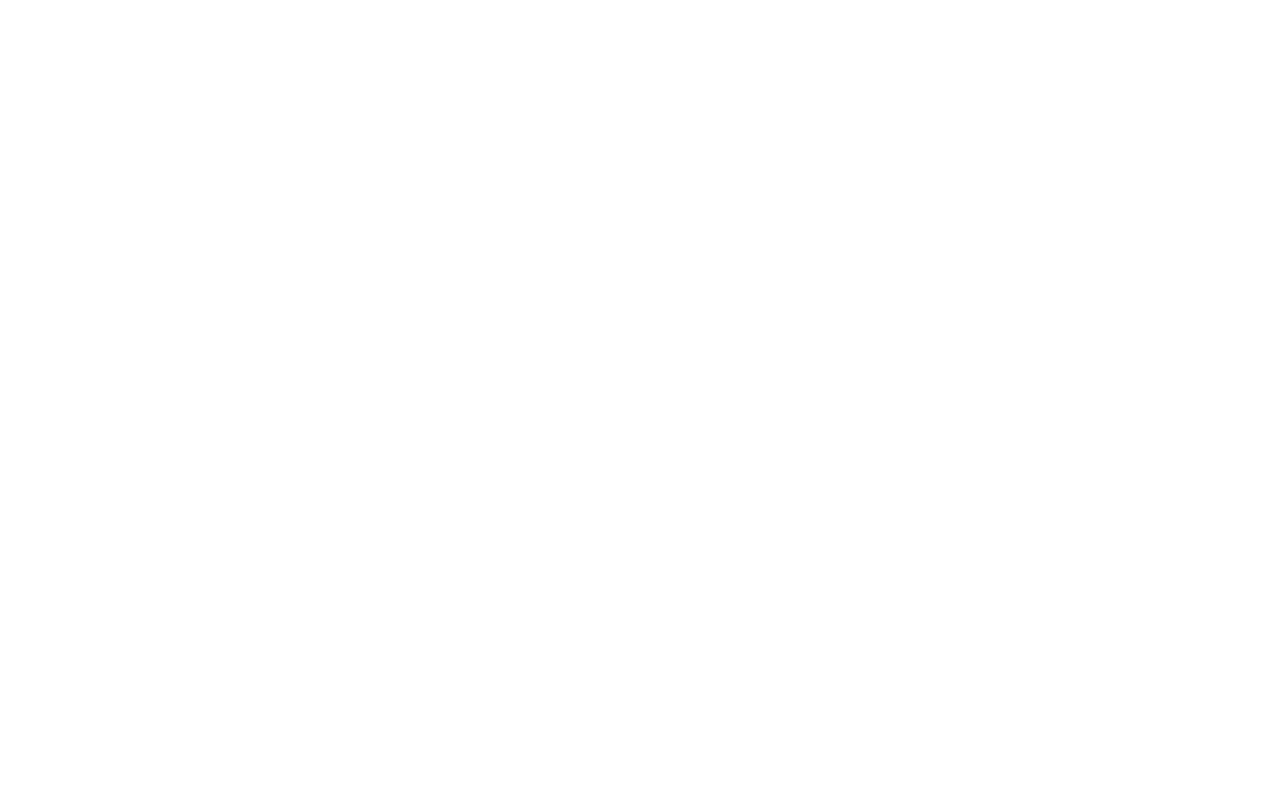
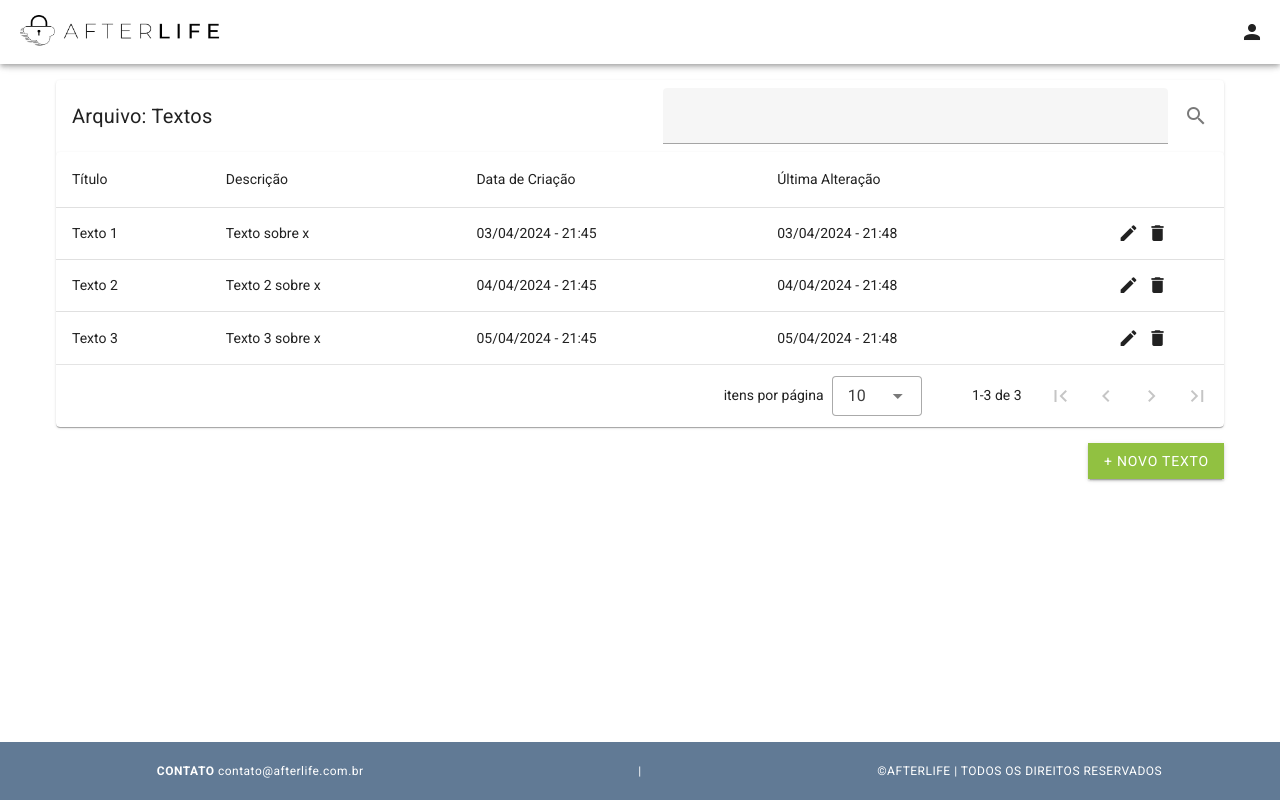
Before and after one commit to lucasmarques2907/afterlife, a Vue app in the folder frontend/: page /textos in a window 1280 px wide. Before the commit this address had no page. Built offline with nearby package versions, Linux system fonts and the light colour scheme.

Commit message:
feat: tela de textos

```diff
--- /dev/null
+++ b/frontend/src/components/textos/DatatableTexts.vue
@@ -0,0 +1,234 @@
+<template>
+  <v-container>
+    <div class="container">
+      <v-card>
+        <v-card-title class="header">
+          <div class="title">Arquivo: Textos</div>
+          <v-spacer></v-spacer>
+          <v-text-field v-model="search" append-icon="mdi-magnify" label="Pesquisar" single-line hide-details></v-text-field>
+        </v-card-title>
+        <v-data-table :headers="headers" :items="texts" :search="search" class="elevation-1" items-per-page-text="itens por página" pageText='{0}-{1} de {2}'>
+          <template v-slot:[`item.actions`]="{ item }">
+            <div class="icons">
+              <v-icon small class="mr-2" @click="openEditModal(item)">
+                mdi-pencil
+              </v-icon>
+              <v-icon small @click="openDeleteModal(item)">
+                mdi-delete
+              </v-icon>
+            </div>
+          </template>
+        </v-data-table>
+      </v-card>
+      <v-btn class="btnGreen btnAdd" rounded="0" @click="openAddModal">+ NOVO TEXTO</v-btn>
+    </div>
+
+    <!-- Modal for Add/Edit Text -->
+    <v-dialog v-model="dialog" max-width="1000px">
+      <v-card>
+        <v-card-title>
+          <span class="headline">{{ dialogTitle }}</span>
+        </v-card-title>
+        <v-card-text>
+            <v-row>
+              <v-col cols="12" class="pb-0">
+                <v-text-field v-model="editedItem.name" label="Título"></v-text-field>
+              </v-col>
+            <v-col cols="12" class="pb-0">
+                <v-text-field v-model="editedItem.description" label="Descrição"></v-text-field>
+              </v-col>
+            <v-col cols="12" class="pb-0">
+                <v-textarea  label="Texto"></v-textarea>
+            </v-col>
+            </v-row>
+        </v-card-text>
+        <v-card-actions class='action'>
+          <v-btn class="btnCancel" rounded="0" text @click="closeDialog">Cancelar</v-btn>
+          <v-btn class="btnGreen" rounded="0" text @click="saveItem">Confirmar</v-btn>
+        </v-card-actions>
+      </v-card>
+    </v-dialog>
+
+    <!-- Modal for Delete Confirmation -->
+    <v-dialog v-model="deleteDialog" max-width="500px">
+      <v-card>
+        <v-card-title class="headline">Excluir</v-card-title>
+        <v-card-text>
+          Você realmente deseja excluir o texto <strong>{{ deletedItem.description }}</strong>?
+        </v-card-text>
+        <v-card-actions class='action'>
+          <v-btn class="btnCancel" rounded="0" text @click="closeDeleteDialog">Cancelar</v-btn>
+          <v-btn class="btnGreen" rounded="0" text @click="deleteItemConfirmed">Excluir</v-btn>
+        </v-card-actions>
+      </v-card>
+    </v-dialog>
+  </v-container>
+</template>
+
+
+<script>
+export default {
+  data() {
+    return {
+      search: '',
+      dialog: false,
+      deleteDialog: false,
+      dialogTitle: '',
+      editedItem: {
+        name: '',
+        description: ''
+      },
+      deletedItem: null,
+      headers: [
+        { title: 'Título', align: 'start', value: 'name'},
+        { title: 'Descrição', value: 'description' },
+        { title: 'Data de Criação', value: 'creationDate' },
+        { title: 'Última Alteração', value: 'lastChange' },
+        { title: '', value: 'actions',  align: 'center', sortable: false }
+      ],
+      texts: [
+          {
+            name: 'Texto 1',
+            description: 'Texto sobre x',
+            creationDate: "03/04/2024 - 21:45",
+            lastChange: "03/04/2024 - 21:48",
+          },
+          {
+            name: 'Texto 2',
+            description: 'Texto 2 sobre x',
+            creationDate: "04/04/2024 - 21:45",
+            lastChange: "04/04/2024 - 21:48",
+          },
+          {
+            name: 'Texto 3',
+            description: 'Texto 3 sobre x',
+            creationDate: "05/04/2024 - 21:45",
+            lastChange: "05/04/2024 - 21:48",
+          }
+      ],
+      editedIndex: -1,
+      defaultItem: {
+        name: '',
+        description: ''
+      },
+    };
+  },
+  methods: {
+    openAddModal() {
+      this.dialogTitle = 'Adicionar Texto';
+      this.editedItem = Object.assign({}, this.defaultItem);
+      this.dialog = true;
+    },
+    openEditModal(item) {
+      this.dialogTitle = 'Editar Texto';
+      this.editedItem = Object.assign({}, item);
+      this.dialog = true;
+    },
+    openDeleteModal(item) {
+      this.deletedItem = item;
+      this.deleteDialog = true;
+    },
+    closeDialog() {
+      this.dialog = false;
+    },
+    closeDeleteDialog() {
+      this.deleteDialog = false;
+    },
+    saveItem() {
+      if (this.dialogTitle === 'Adicionar Senha') {
+        this.texts.push(Object.assign({}, this.editedItem));
+      } else {
+        const index = this.texts.findIndex(i => i.description === this.editedItem.description);
+        if (index !== -1) {
+          Object.assign(this.texts[index], this.editedItem);
+        }
+      }
+      this.closeDialog();
+    },
+    deleteItemConfirmed() {
+      const index = this.texts.findIndex(i => i.description === this.deletedItem.description);
+      if (index !== -1) {
+        this.texts.splice(index, 1);
+      }
+      this.closeDeleteDialog();
+    },
+  },
+};
+</script>
+
+<style scoped>
+.v-card {
+  display: flex;
+  flex-direction: column;
+}
+.action {
+  align-self: center;
+}
+.v-card-title {
+  display: flex;
+}
+.container {
+  display: flex;
+  flex-direction: column;
+}
+.v-data-table {
+  white-space: nowrap;
+}
+.icons {
+  display:flex;
+  justify-content: center;
+}
+.v-card-title {
+  display: flex;
+  justify-content: space-between;
+  align-items: center;
+}
+.btnGreen {
+  display: block;
+  color: #fff;
+  border: none;
+  font-weight: bold;
+  letter-spacing: 0.8px;
+  font-size: 14px;
+  padding: 5px 15px;
+  transition: all 0.25s ease;
+  text-transform: uppercase;
+  background-color: #91C141;
+}
+.btnGreen:hover {
+  background-color: #6d9232;
+}
+.btnCancel {
+  display: block;
+  border: none;
+  font-weight: bold;
+  letter-spacing: 0.8px;
+  font-size: 14px;
+  padding: 5px 15px;
+  transition: all 0.25s ease;
+  text-transform: uppercase;
+}
+.btnAdd {
+  align-self: flex-end;
+  margin-top: 16px;
+}
+@media screen and (max-width: 767px) {
+  .header {
+    display: flex;
+    flex-direction: column;
+    align-items: center;
+  }
+  .header .v-text-field {
+    width: 100%;
+  }
+  .title {
+    padding-bottom: 16px;
+  }
+  .btnGreen {
+    align-self: center;
+  }
+  .btnAdd {
+    align-self: center;
+  }
+}
+</style>
--- a/frontend/src/router/index.js
+++ b/frontend/src/router/index.js
@@ -7,6 +7,7 @@
 
 import Home from "../views/Home.vue";
 import Admin from "../views/Admin.vue";
+import Texts from "../views/Texts.vue";
 
 const routes = [
     {
@@ -19,6 +20,11 @@
         name: "Admin",
         component: Admin,
     },
+    {
+        path: "/textos",
+        name: "Texts",
+        component: Texts,
+    },
 ];
 
 const router = createRouter({
--- /dev/null
+++ b/frontend/src/views/Texts.vue
@@ -0,0 +1,22 @@
+<template>
+    <div>
+        <Navbar />
+        <DatatableTexts />
+        <Footer />
+    </div>
+</template>
+
+
+<script>
+import Navbar from "../components/gerais/Navbar.vue";
+import Footer from "../components/gerais/Footer.vue";
+import DatatableTexts from '../components/textos/DatatableTexts.vue';
+
+export default {
+  name: 'Texts',
+  components: { Navbar, Footer, DatatableTexts},
+  }
+</script>
+
+<style>
+</style>
```
